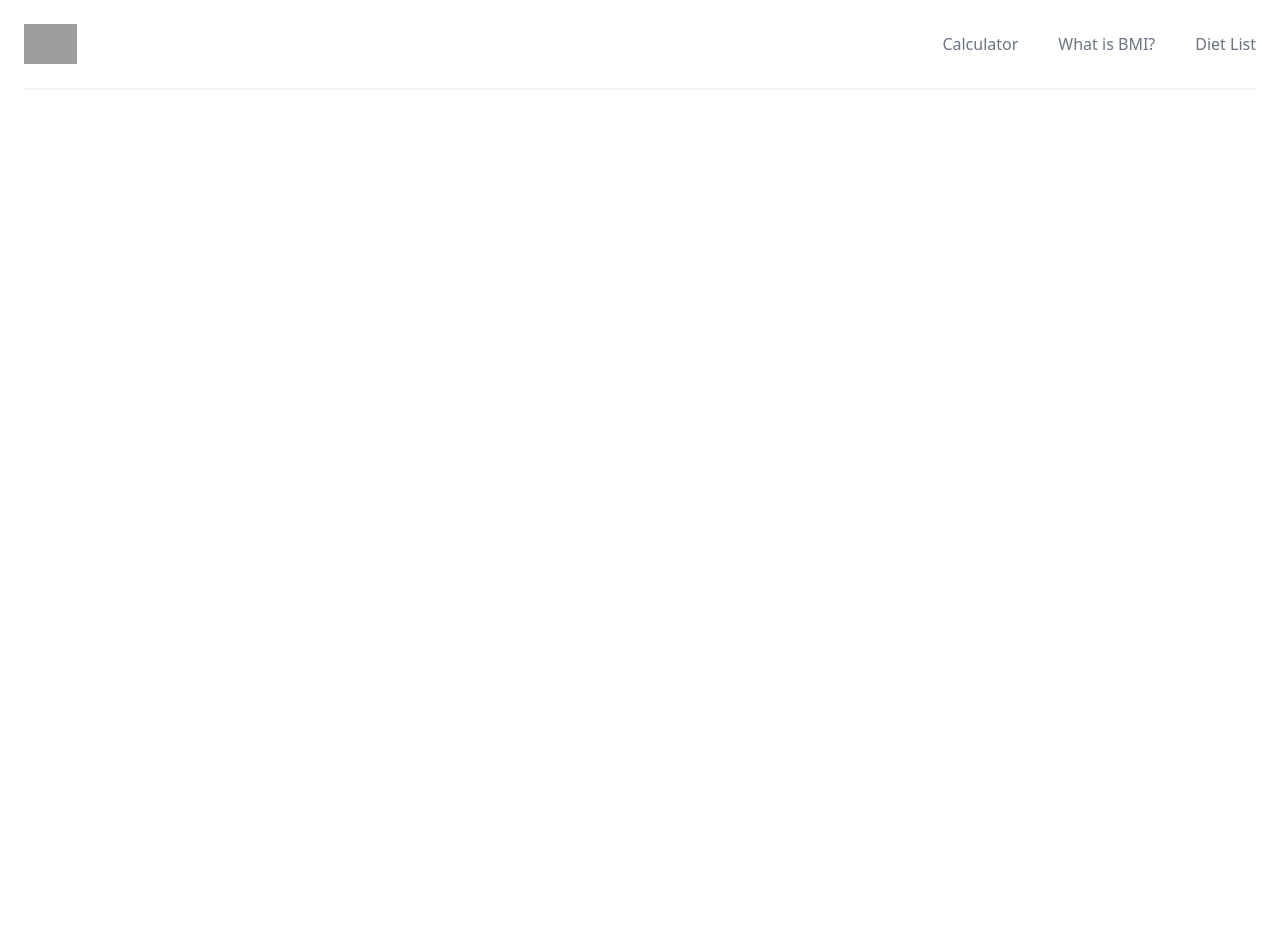
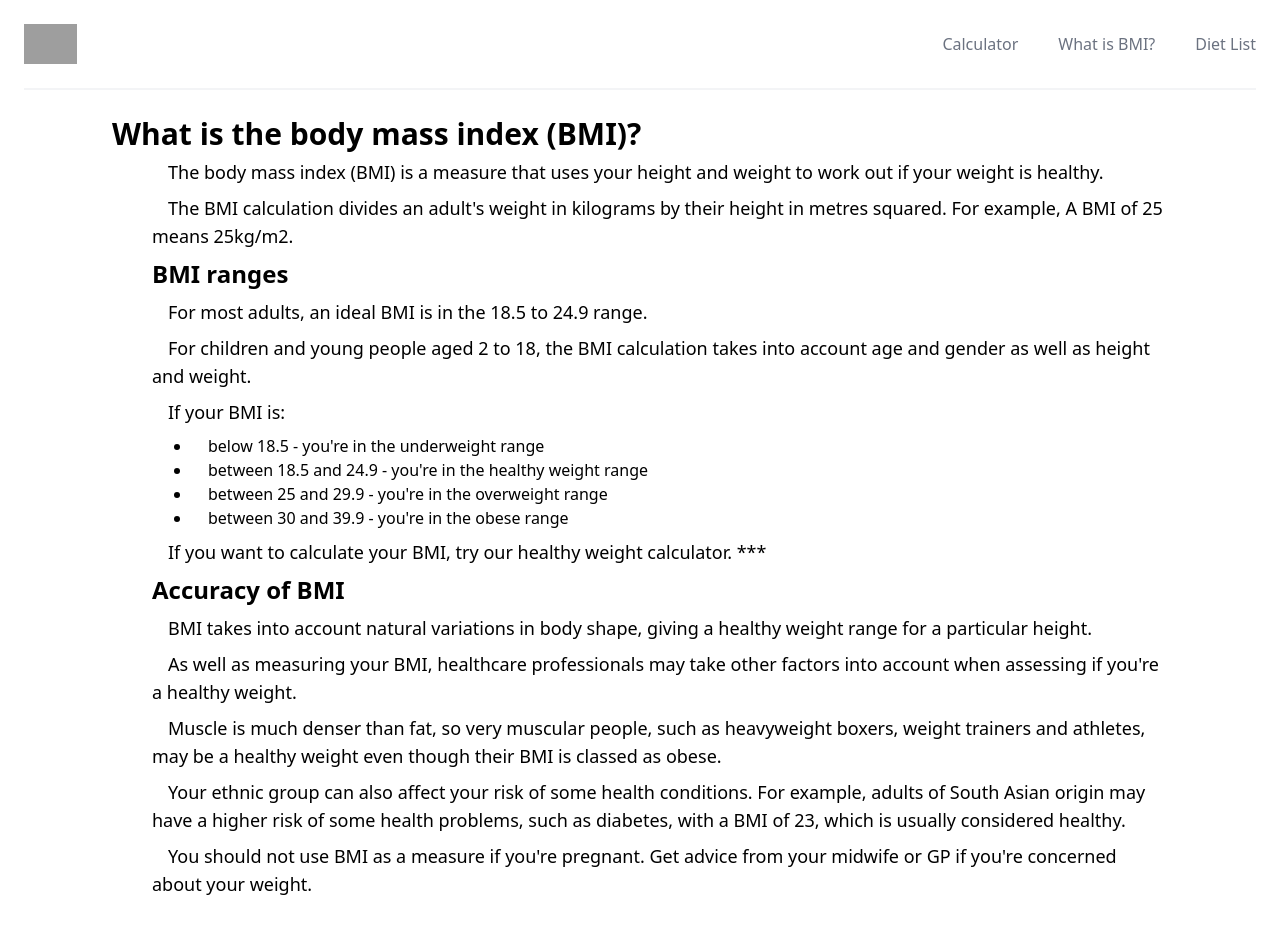
Before and after one commit to mehmeturmac/bmi-calculator, a React (Create React App) app: page /whatisbmi in a window 1280 px wide. Before the commit the page ends 800 px from the top, so only its background shows below. Built offline with nearby package versions, Linux system fonts and the light colour scheme; grey boxes are pictures that could not be loaded.

Commit message:
WhatIsBMI page added

```diff
--- a/src/App.js
+++ b/src/App.js
@@ -1,9 +1,20 @@
+import { Routes, Route } from 'react-router-dom';
+
+// Components
 import Header from './components/Header';
+
+// Pages
+import WhatIsBMI from './Pages/WhatIsBMI';
 
 function App() {
   return (
     <div className="relative bg-white">
       <Header />
+
+      <Routes>
+        {/* <Route path="/" exact element={<Calculator />} /> */}
+        <Route path="/whatisbmi" element={<WhatIsBMI />} />
+      </Routes>
     </div>
   );
 }
--- /dev/null
+++ b/src/Pages/WhatIsBMI.jsx
@@ -0,0 +1,39 @@
+import React from 'react';
+
+function WhatIsBMI() {
+  return (
+    <div className="max-w-6xl mx-auto px-4 sm:px-6">
+      <div className="p-6 md:space-x-10">
+        <h1 className="text-3xl leading-10 font-bold">What is the body mass index (BMI)?</h1>
+        <p className="text-lg py-1 indent-4">The body mass index (BMI) is a measure that uses your height and weight to work out if your weight is healthy.</p>
+        <p className="text-lg py-1 indent-4">The BMI calculation divides an adult's weight in kilograms by their height in metres squared. For example, A BMI of 25 means 25kg/m2.</p>
+
+        <h1 className="text-2xl leading-10 font-bold">BMI ranges</h1>
+        <p className="text-lg py-1 indent-4">For most adults, an ideal BMI is in the 18.5 to 24.9 range.</p>
+        <p className="text-lg py-1 indent-4">For children and young people aged 2 to 18, the BMI calculation takes into account age and gender as well as height and weight.</p>
+        <p className="text-lg py-1 indent-4">If your BMI is:</p>
+        <ul className="list-disc py-1 indent-4 px-10">
+          <li>below 18.5 - you're in the underweight range</li>
+          <li>between 18.5 and 24.9 - you're in the healthy weight range</li>
+          <li>between 25 and 29.9 - you're in the overweight range</li>
+          <li> between 30 and 39.9 - you're in the obese range</li>
+        </ul>
+        <p className="text-lg py-1 indent-4">If you want to calculate your BMI, try our healthy weight calculator. *** </p>
+
+        <h1 className="text-2xl leading-10 font-bold">Accuracy of BMI</h1>
+        <p className="text-lg py-1 indent-4"> BMI takes into account natural variations in body shape, giving a healthy weight range for a particular height.</p>
+        <p className="text-lg py-1 indent-4">As well as measuring your BMI, healthcare professionals may take other factors into account when assessing if you're a healthy weight.</p>
+        <p className="text-lg py-1 indent-4">
+          Muscle is much denser than fat, so very muscular people, such as heavyweight boxers, weight trainers and athletes, may be a healthy weight even though their BMI is classed as obese.
+        </p>
+        <p className="text-lg py-1 indent-4">
+          Your ethnic group can also affect your risk of some health conditions. For example, adults of South Asian origin may have a higher risk of some health problems, such as diabetes, with a BMI
+          of 23, which is usually considered healthy.
+        </p>
+        <p className="text-lg py-1 indent-4">You should not use BMI as a measure if you're pregnant. Get advice from your midwife or GP if you're concerned about your weight.</p>
+      </div>
+    </div>
+  );
+}
+
+export default WhatIsBMI;
```
